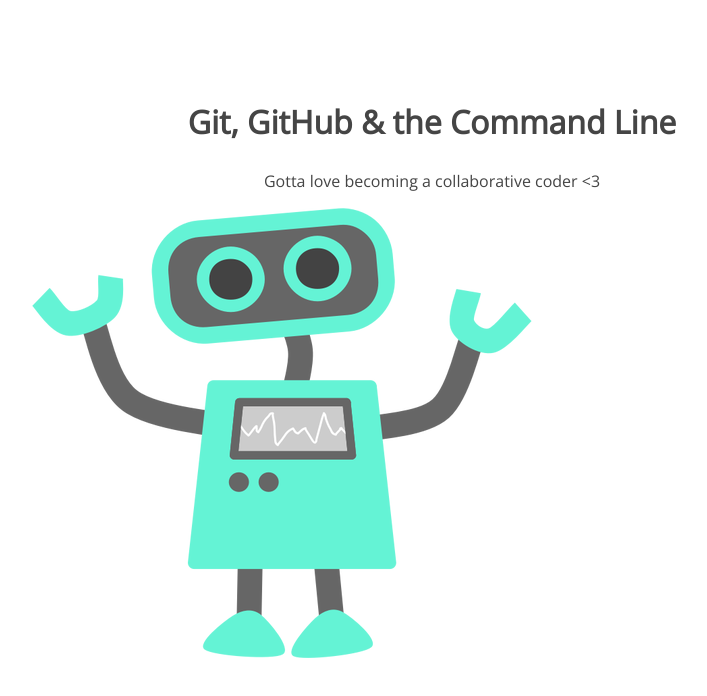
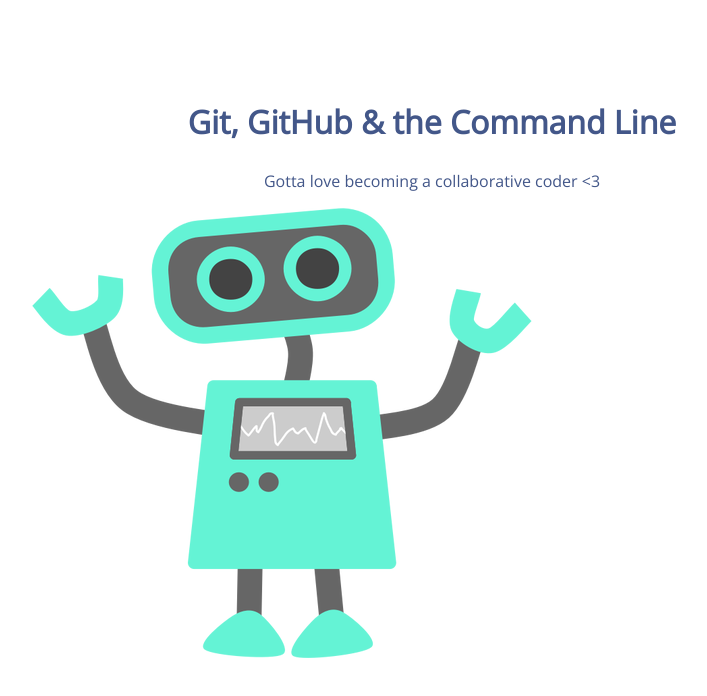
Before and after one commit to MathildePlatteau/105-project, a plain HTML site: page index.html in a window 1280 px wide. Shown: the whole page, without its empty margins (208-915 px from the left). Drawn offline with nearby package versions, Linux system fonts and the light colour scheme.

Commit message:
105 project challenge1

```diff
--- a/css/style.css
+++ b/css/style.css
@@ -5,7 +5,7 @@ section {
 section h1,
 section p {
 	text-align: center;
-	color: #454545;
+	color: #435789;
 }
 section h1 {
 	font: 32px 'Open Sans';
```
